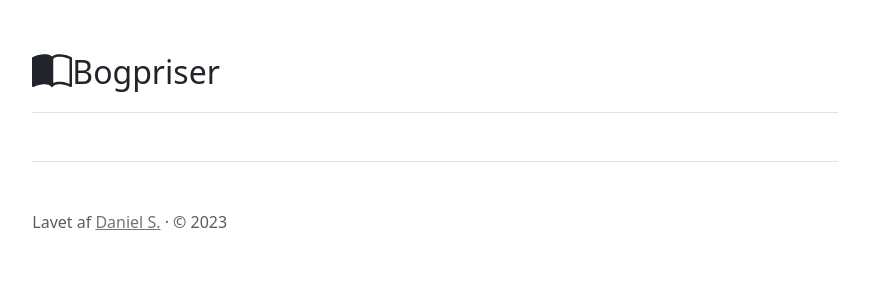
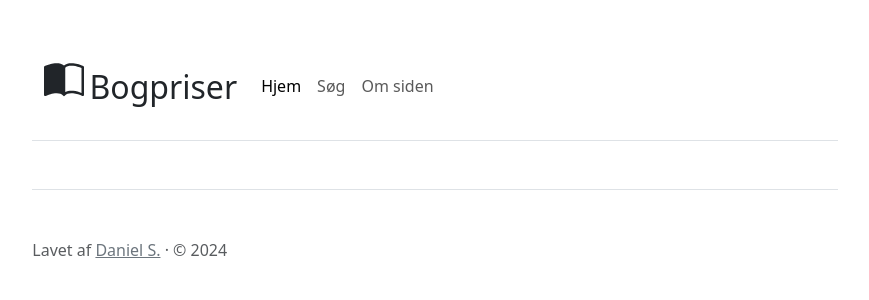
Before and after one commit to dani7354/book-prices, a Flask app: template bookprices/web/templates/base.html in a window 1280 px wide. Shown: the top 300 px of the page, without its empty margins (205-1074 px from the left). Run offline with Flask 3, Linux system fonts and the light colour scheme; the template is opened without the code that fills it, so the values that code supplies are empty; parts of the project's set-up code (start-up, migrations or seed data) failed here and were passed over.

Commit message:
Add navbar

```diff
--- a/bookprices/web/templates/base.html
+++ b/bookprices/web/templates/base.html
@@ -24,20 +24,41 @@
 </head>
 <body>
 <div class="col-lg-8 mx-auto p-4 py-md-5">
-    <header class="d-flex align-items-center pb-3 mb-5 border-bottom">
-        <a href="/" class="d-flex align-items-center text-dark text-decoration-none">
-            <svg xmlns="http://www.w3.org/2000/svg" width="40" height="40" fill="currentColor" class="bi bi-book-half"
+    <header class="pb-3 mb-5 border-bottom">
+        <nav class="navbar navbar-expand-lg navbar-light">
+          <div class="container-fluid">
+               <a href="/" class="navbar-brand align-items-center text-dark text-decoration-none">
+                <svg xmlns="http://www.w3.org/2000/svg" width="40" height="40" fill="currentColor" class="bi bi-book-half"
                  viewBox="0 0 16 16">
-                <path d="M8.5 2.687c.654-.689 1.782-.886 3.112-.752 1.234.124 2.503.523 3.388.893v9.923c-.918-.35-2.107-.692-3.287-.81-1.094-.111-2.278-.039-3.213.492V2.687zM8 1.783C7.015.936 5.587.81 4.287.94c-1.514.153-3.042.672-3.994 1.105A.5.5 0 0 0 0 2.5v11a.5.5 0 0 0 .707.455c.882-.4 2.303-.881 3.68-1.02 1.409-.142 2.59.087 3.223.877a.5.5 0 0 0 .78 0c.633-.79 1.814-1.019 3.222-.877 1.378.139 2.8.62 3.681 1.02A.5.5 0 0 0 16 13.5v-11a.5.5 0 0 0-.293-.455c-.952-.433-2.48-.952-3.994-1.105C10.413.809 8.985.936 8 1.783z"/>
-            </svg>
-            <span class="fs-2">Bogpriser</span>
-        </a>
+                    <path d="M8.5 2.687c.654-.689 1.782-.886 3.112-.752 1.234.124 2.503.523 3.388.893v9.923c-.918-.35-2.107-.692-3.287-.81-1.094-.111-2.278-.039-3.213.492V2.687zM8 1.783C7.015.936 5.587.81 4.287.94c-1.514.153-3.042.672-3.994 1.105A.5.5 0 0 0 0 2.5v11a.5.5 0 0 0 .707.455c.882-.4 2.303-.881 3.68-1.02 1.409-.142 2.59.087 3.223.877a.5.5 0 0 0 .78 0c.633-.79 1.814-1.019 3.222-.877 1.378.139 2.8.62 3.681 1.02A.5.5 0 0 0 16 13.5v-11a.5.5 0 0 0-.293-.455c-.952-.433-2.48-.952-3.994-1.105C10.413.809 8.985.936 8 1.783z"/>
+                </svg>
+                <span class="fs-2 align-items-center">Bogpriser</span>
+            </a>
+            <button class="navbar-toggler" type="button" data-bs-toggle="collapse" data-bs-target="#navbarNav" aria-controls="navbarNav" aria-expanded="false" aria-label="Toggle navigation">
+              <span class="navbar-toggler-icon"></span>
+            </button>
+            <div class="collapse navbar-collapse" id="navbarNav">
+              <ul class="navbar-nav">
+                <li class="nav-item">
+                  <a class="nav-link active" aria-current="page" href="/">Hjem</a>
+                </li>
+                <li class="nav-item">
+                  <a class="nav-link" href="#">Søg</a>
+                </li>
+                <li class="nav-item">
+                  <a class="nav-link" href="#">Om siden</a>
+                </li>
+              </ul>
+            </div>
+          </div>
+        </nav>
     </header>
     <main>
-        {% block content %}{% endblock %}
+        {% block content %}
+        {% endblock %}
     </main>
     <footer class="pt-5 my-5 text-muted border-top">
-        Lavet af <a class="text-secondary" href="https://stuhrs.dk">Daniel S.</a> &middot; &copy; 2023
+        Lavet af <a class="text-secondary" href="https://stuhrs.dk">Daniel S.</a> &middot; &copy; 2024
     </footer>
 </div>
 </body>
```
